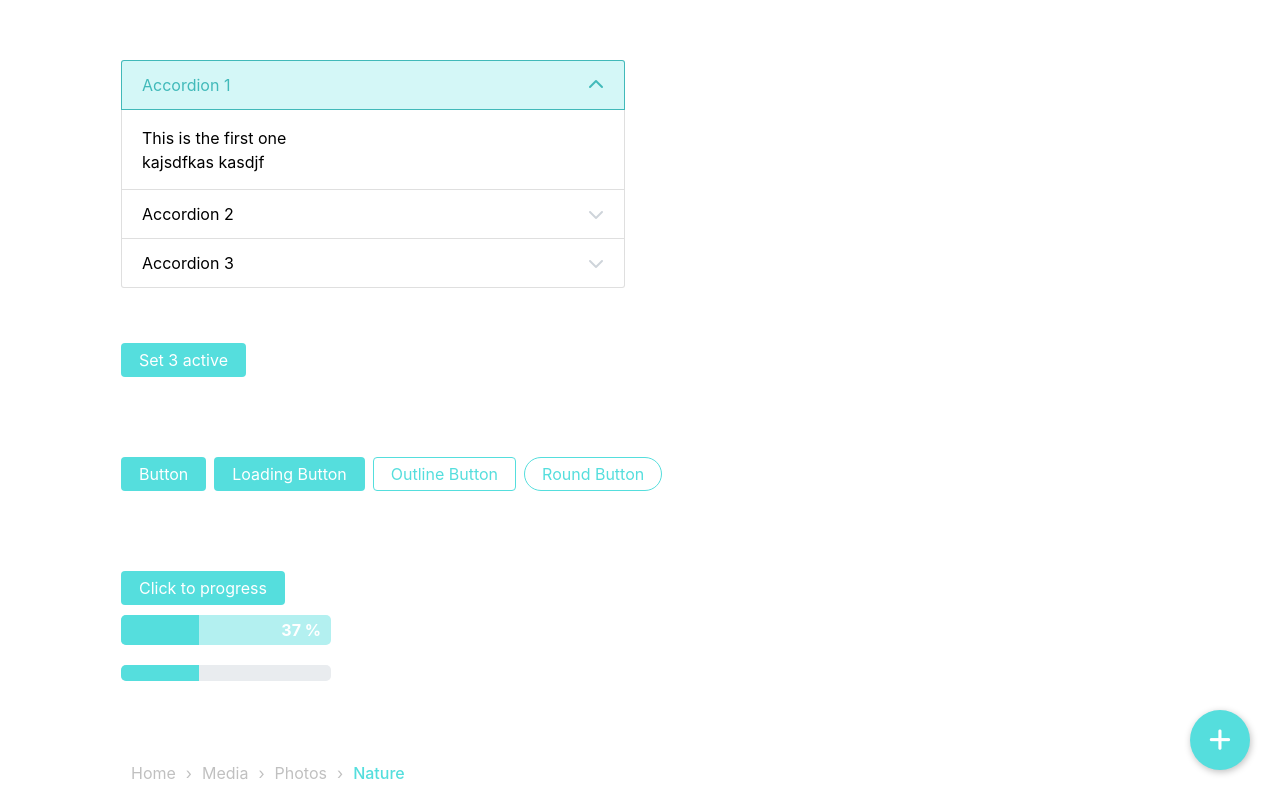
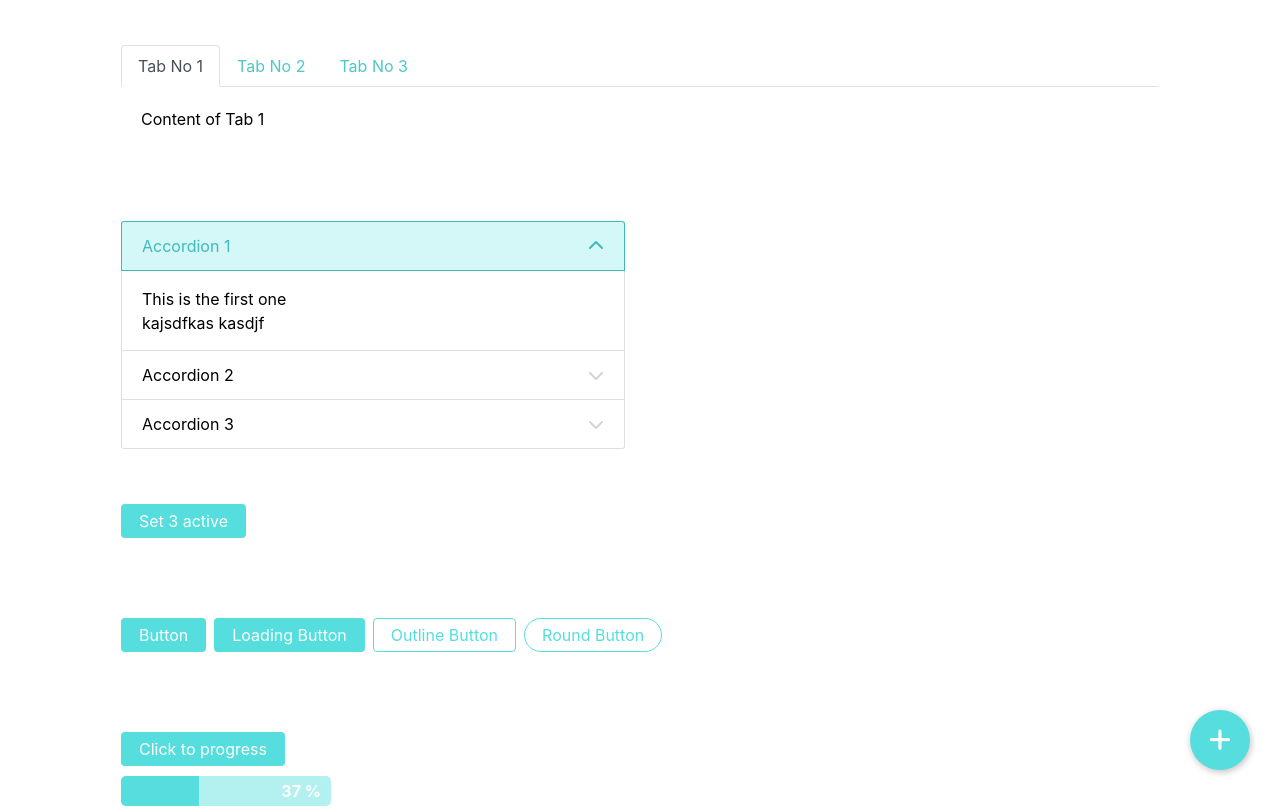
Before and after one commit to vicky-hill/crystal, a Next.js app: page / in a window 1280 px wide. Shown: the top 808 px of the page. Built offline with nearby package versions, Linux system fonts and the light colour scheme.

Commit message:
create tabs component

```diff
--- a/components/elements/Accordion.js
+++ b/components/elements/Accordion.js
@@ -65,7 +65,7 @@ const Item = ({ children, active, setActive, key, className, title }) => {
         <div className={getClasses(key)} >
             <div className='accordion__header' onClick={toggle}>
                 <p className='accordion__header-title'>{ title }</p>
-                <i class="accordion__header-toggle fa-sharp fa-solid fa-chevron-down"></i>
+                <i className="accordion__header-toggle fa-sharp fa-solid fa-chevron-down"></i>
             </div>
 
             <div className='accordion__body' ref={content} style={getHeight()} >
--- a/components/elements/Breadcrumbs.js
+++ b/components/elements/Breadcrumbs.js
@@ -42,8 +42,7 @@ Breadcrumbs.propTypes = {
 
 Item.propTypes = {
     link: PropTypes.string,
-    actve: PropTypes.bool,
-    children: PropTypes.element
+    actve: PropTypes.bool
 }
 
 
--- a/components/elements/Card.js
+++ b/components/elements/Card.js
@@ -100,10 +100,9 @@ Card.propTypes = {
     header: PropTypes.string,
     title: PropTypes.string,
     text: PropTypes.string,
-    image: PropTypes.string,
+    image: PropTypes.object,
     horizontal: PropTypes.bool,
-    glowing: PropTypes.bool,
-    children: PropTypes.elementType
+    glowing: PropTypes.bool
 }
 
 export default Card;
--- a/components/elements/Context.js
+++ b/components/elements/Context.js
@@ -43,7 +43,7 @@ const Context = ({ children }) => {
 }
 
 Context.propTypes = {
-    children: PropTypes.elementType
+
 }
 
 export default Context;
--- a/components/elements/Modal.js
+++ b/components/elements/Modal.js
@@ -54,8 +54,7 @@ Modal.propTypes = {
     open: PropTypes.bool,
     close: PropTypes.func,
     shouldCloseOnOutsideClick: PropTypes.bool,
-    title: PropTypes.string,
-    children: PropTypes.element
+    title: PropTypes.string
 }
 
 export default Modal;
--- /dev/null
+++ b/components/elements/Tabs.js
@@ -0,0 +1,58 @@
+import React from 'react'
+import PropTypes from 'prop-types'
+import classNames from 'classnames'
+
+const Tabs = ({ children, active, setActive }) => {
+    children = children.map((child, i) => ({
+        ...child,
+        props: { ...child.props, active, key: i }
+    }))
+
+    const getClasses = index => classNames('tabs__item', {
+        'active': active === index
+    });
+
+    const openTab = (e) => setActive(Number(e.target.id));
+
+    return (
+        <div className="tabs">
+            <div className="tabs__header" onClick={openTab}>
+                {
+                    children.map((child, i) => (
+                        <div key={i} id={i} className={getClasses(i)}>{ child.props.title }</div>
+                    ))
+                }
+            </div>
+
+            <div className="tabs__content">
+                { children }
+            </div>
+        </div>
+    )
+}
+
+const Item = ({ children, active, key }) => {
+    const getClasses = index => classNames('tab-pane fade-in', {
+        'show active': active === index
+    })
+
+    return (
+        <div className={getClasses(key)}>
+            { children }
+        </div>
+    )
+}
+
+Tabs.Item = Item;
+
+Tabs.propTypes = {
+    active: PropTypes.number,
+    setActive: PropTypes.func
+}
+
+Item.propTypes = {
+    active: PropTypes.number,
+    key: PropTypes.number
+}
+
+export default Tabs;
--- a/components/pages/Basic.js
+++ b/components/pages/Basic.js
@@ -9,12 +9,14 @@ import LoaderSection from '../sections/Loader.section'
 import ModalSection from '../sections/Modal.section'
 import PaginationSection from '../sections/Pagination.section'
 import ProgressSection from '../sections/Progress.section'
+import TabsSection from '../sections/Tabs.section'
 import ToastSection from '../sections/Toast.section'
 
 const Basic = ({ }) => {
 
     return (
         <div className="container main">
+            <TabsSection />
             <AccordionSection />
             <ButtonSection />
             <ProgressSection />
--- /dev/null
+++ b/components/sections/Tabs.section.js
@@ -0,0 +1,27 @@
+/* eslint-disable */
+import React, { useState } from 'react'
+import Tabs from '../elements/Tabs'
+
+const TabsSection = ({ }) => {
+    const [active, setActive] = useState(0);
+
+    return (
+        <section id="tabs">
+            <Tabs active={active} setActive={setActive}>
+                <Tabs.Item title="Tab No 1">
+                    Content of Tab 1 <br />
+                </Tabs.Item>
+
+                <Tabs.Item title="Tab No 2">
+                    Content of Tab 2
+                </Tabs.Item>
+
+                <Tabs.Item title="Tab No 3">
+                    Content of Tab 3
+                </Tabs.Item>
+            </Tabs>
+        </section>
+    )
+}
+
+export default TabsSection;
--- /dev/null
+++ b/sass/components/_tabs.scss
@@ -0,0 +1,58 @@
+.tabs {
+    &__header {
+        border-bottom: 1px solid #dee2e6;
+        display: flex;
+        flex-wrap: wrap;
+        padding-left: 0;
+        margin-bottom: 0;
+    }
+
+    &__item {
+        margin-bottom: -1px;
+        border: 1px solid transparent;
+        border-top-left-radius: .4rem;
+        border-top-right-radius: .4rem;
+        display: block;
+        padding: .8rem 1.6rem;
+        color: mix(black, $primary, 10%);
+        transition: color .15s ease-in-out, background-color .15s ease-in-out, border-color .15s ease-in-out;
+
+        &.active {
+            color: #495057;
+            background-color: #fff;
+            border-color: #dee2e6 #dee2e6 #fff;
+        }
+
+        &:not(.active):hover {
+            cursor: pointer;
+            border-color: #e9ecef #e9ecef #dee2e6;
+            isolation: isolate;
+        }
+    }
+
+    &__content {
+        >.tab-pane {
+            display: none;
+        }
+
+        >.active {
+            display: block;
+        }
+
+        .tab-pane {
+            padding: 2rem;
+        }
+
+        .fade-in {
+            opacity: 0;
+            animation: fadeIn .5s ease-in 1 forwards;
+        }
+
+        // Fade in animation
+        @keyframes fadeIn {
+            to {
+                opacity: 1;
+            }
+        }
+    }
+}
--- a/sass/main.scss
+++ b/sass/main.scss
@@ -16,3 +16,4 @@
 @import "components/card";
 @import "components/context";
 @import "components/accordion";
+@import "components/tabs";
```
Also changed, not shown: 1 other file (tests, documents, lock files or other folders).
